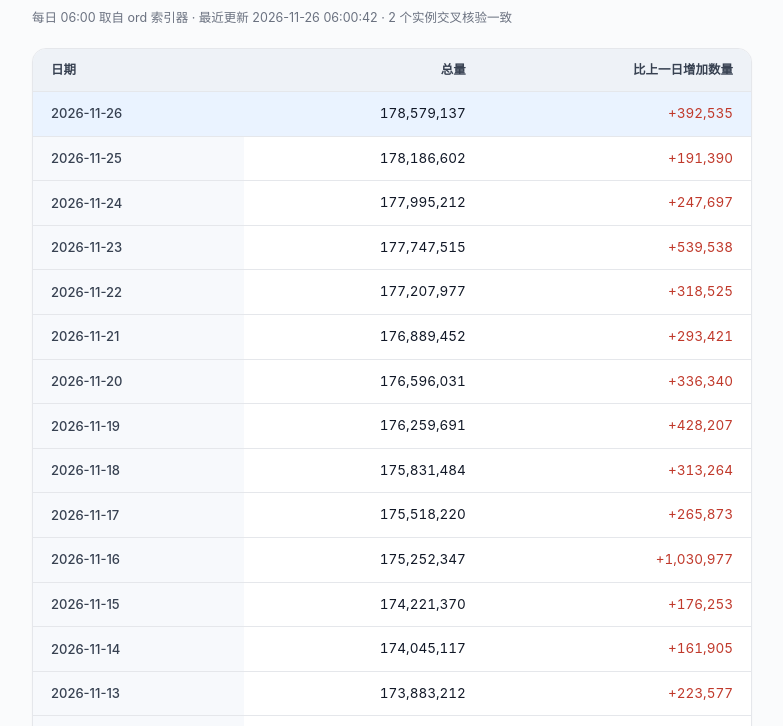
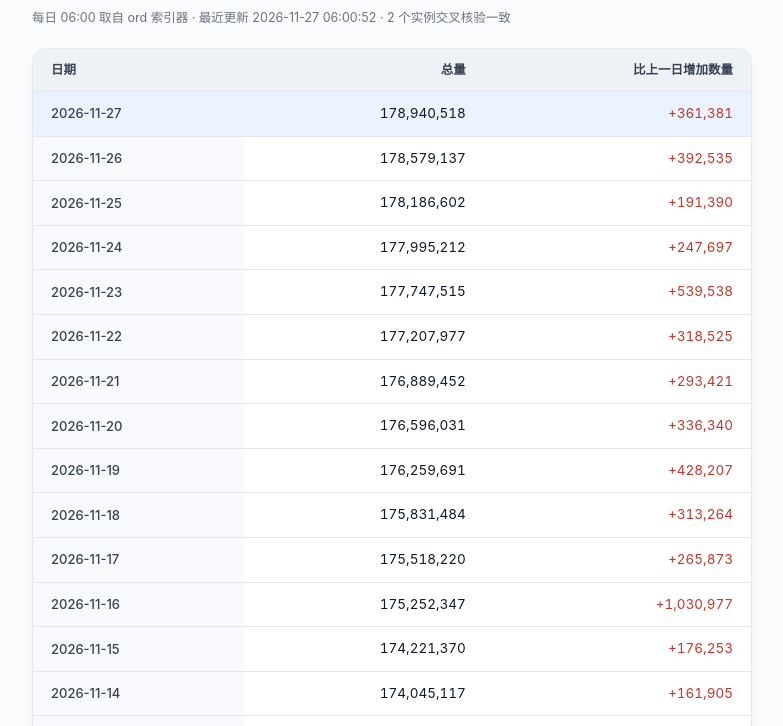
Before and after one commit to xxwsy/uncommon-goods, a plain HTML site: page index.html in a window 1280 px wide. Shown: the part 62-788 px from the top of the page, without its empty margins (248-1031 px from the left). Drawn offline with Linux system fonts and the light colour scheme.

Commit message:
Update daily mint totals (2026-11-27)

```diff
--- a/index.html
+++ b/index.html
@@ -31,10 +31,11 @@ tbody tr:hover th,tbody tr:hover td{background:#F3F7FC}
             background:#DCEBFA;color:#1D4ED8;font-size:11px;font-weight:500}
 </style></head><body><div class="wrap">
 <h1>UNCOMMON•GOODS 累计铸造总量</h1>
-<div class="sub">每日 06:00 取自 ord 索引器 · 最近更新 2026-11-26 06:00:42 · 2 个实例交叉核验一致</div>
+<div class="sub">每日 06:00 取自 ord 索引器 · 最近更新 2026-11-27 06:00:52 · 2 个实例交叉核验一致</div>
 <div class="card"><table>
 <thead><tr><th>日期</th><th>总量</th><th>比上一日增加数量</th></tr></thead>
-<tbody><tr class="latest"><th scope="row">2026-11-26</th><td class="num">178,579,137</td><td class="num"><span class="up">+392,535</span></td></tr>
+<tbody><tr class="latest"><th scope="row">2026-11-27</th><td class="num">178,940,518</td><td class="num"><span class="up">+361,381</span></td></tr>
+<tr><th scope="row">2026-11-26</th><td class="num">178,579,137</td><td class="num"><span class="up">+392,535</span></td></tr>
 <tr><th scope="row">2026-11-25</th><td class="num">178,186,602</td><td class="num"><span class="up">+191,390</span></td></tr>
 <tr><th scope="row">2026-11-24</th><td class="num">177,995,212</td><td class="num"><span class="up">+247,697</span></td></tr>
 <tr><th scope="row">2026-11-23</th><td class="num">177,747,515</td><td class="num"><span class="up">+539,538</span></td></tr>
```
